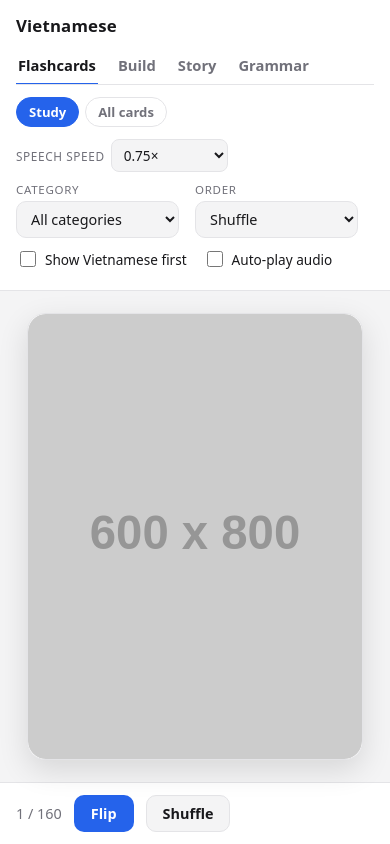
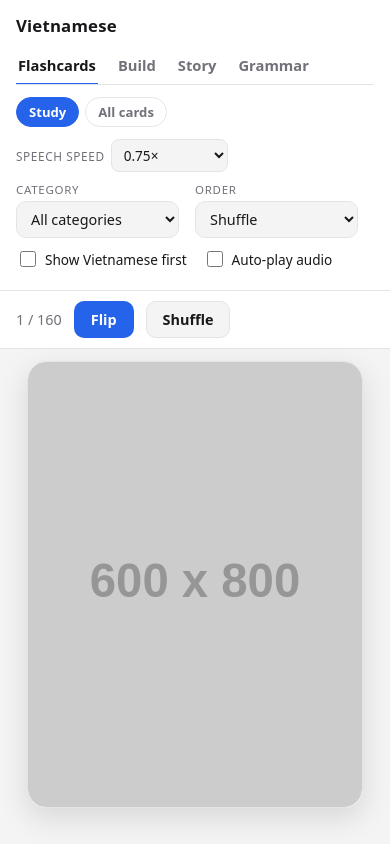
Before and after one commit to danyowma/daniel.ma, a plain HTML site: page vietnamese/index.html in a window 390 px wide. Drawn offline with Linux system fonts and the light colour scheme; placeholder pictures from the web are drawn by us.

Commit message:
Flashcards: fit the Study view in one screen on mobile (#10)
The page could be taller than the viewport (topbar + card + status
bar), so reaching the card sometimes required a page scroll first -
which then competed with the horizontal swipe gesture used to move
between cards.

On mobile (<=560px):
- html/body get a fixed 100dvh height with overflow hidden, so the
  page itself never scrolls. Other views (Grid/Build/Story/Grammar)
  already scroll internally and are unaffected.
- The status bar (counter/Flip/Shuffle) moves above the card via flex
  order, freeing the bottom edge for safe-area padding now that the
  card sits last.
- The card is sized by available height (aspect-ratio 3/4, capped by
  the previous width ceiling) instead of a fixed width, so it shrinks
  to fit whatever vertical room is actually left instead of pushing
  the page taller than the screen.
- Card text now scales with the card's own width via a CSS container
  query instead of viewport vw units, since the card can now end up
  narrower than before on short/small screens - vw-based sizing would
  have kept text too large for the shrunken card.

Desktop layout is unchanged (all of this is inside the existing
560px media query).


Claude-Session: https://claude.ai/code/session_013GXvfjCXVE4hXtK8WFbNKC

Co-authored-by: Claude <noreply@anthropic.com>

```diff
--- a/vietnamese/styles.css
+++ b/vietnamese/styles.css
@@ -203,6 +203,7 @@ body {
   width: min(78vw, 360px);
   perspective: 1400px;
   touch-action: pan-y;
+  container-type: inline-size;
 }
 
 .card {
@@ -278,12 +279,12 @@ body {
 
 /* Word face */
 .card__emoji {
-  font-size: clamp(2.6rem, 12vw, 3.6rem);
+  font-size: clamp(2.6rem, 14cqw, 3.6rem);
   line-height: 1;
 }
 
 .card__vi {
-  font-size: clamp(1.8rem, 8vw, 2.6rem);
+  font-size: clamp(1.8rem, 9cqw, 2.6rem);
   font-weight: 700;
   line-height: 1.15;
 }
@@ -777,14 +778,44 @@ body {
 }
 
 @media (max-width: 560px) {
+  /* Fit the Flashcards view in one screen: no page scroll, so a
+     horizontal swipe never fights a vertical scroll gesture. The
+     status bar moves above the card (freeing the bottom edge for
+     safe-area padding), and the card is sized to whatever vertical
+     room is actually left rather than a fixed width. */
+  html,
+  body {
+    height: 100dvh;
+    overflow: hidden;
+  }
+  .statusbar {
+    order: 1;
+    padding: 10px 16px;
+    border-top: none;
+    border-bottom: 1px solid var(--border);
+  }
+  .stage,
+  .grid,
+  .game,
+  .story,
+  .grammar {
+    order: 2;
+  }
   .hint {
     display: none;
   }
   .nav {
     display: none;
   }
+  .stage {
+    min-height: 0;
+    padding: 12px 12px calc(12px + env(safe-area-inset-bottom));
+  }
   .scene {
-    width: min(86vw, 380px);
+    width: auto;
+    height: 100%;
+    max-width: min(86vw, 380px);
+    aspect-ratio: 3 / 4;
   }
   .grid__cards {
     grid-template-columns: repeat(auto-fill, minmax(112px, 1fr));
```
